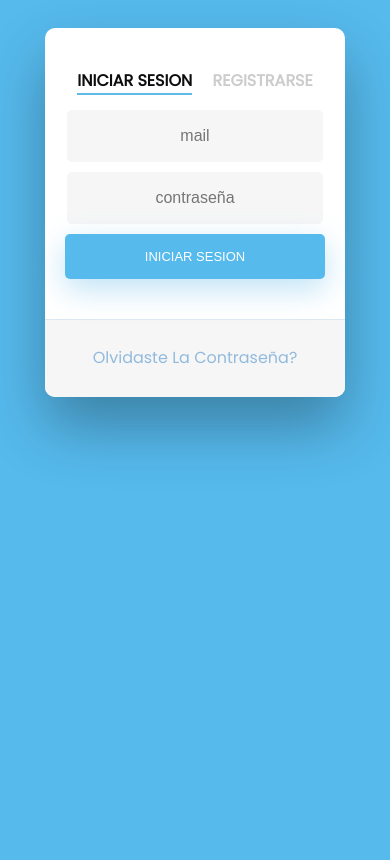
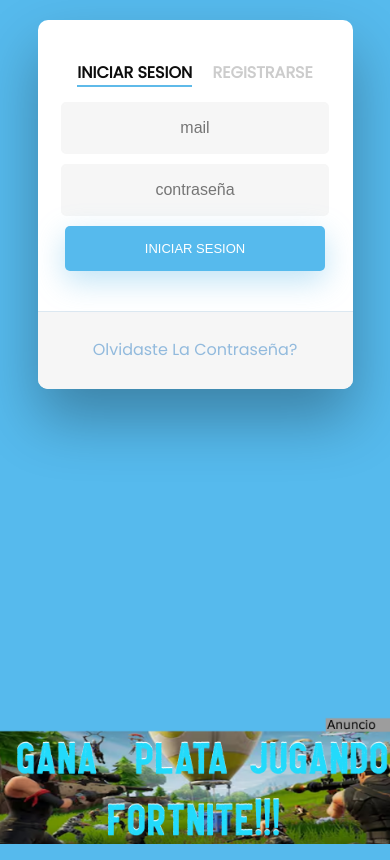
Before and after one commit to Player014p/miarghost3.0, a plain HTML site: page IniciarSesion.html in a window 390 px wide. Drawn offline with Linux system fonts and the light colour scheme.

Commit message:
Update IniciarSesion.html

```diff
--- a/IniciarSesion.html
+++ b/IniciarSesion.html
@@ -49,7 +49,44 @@
       <div class="progress">
         <div class="loader" id="loader">Loading...</div>
             </div>  </div>
+            <div class="ad-container">
+              <img onclick="redirTiktok()" src="Untitled.png" alt="Anuncio" class="ad-img">
+          </div>
+            <style>
+              body, html {
+                  margin: 0;
+                  padding: 0;
+                  height: 100%;
+                  overflow: hidden;
+              }
+              .ad-container {
+                  display: none; /* Oculta el contenedor en pantallas grandes */
+              }
+              .ad-img {
+                  width: 100%;
+                  height: 110%;
+                  object-fit: cover; /* Para estirar la imagen */
+              }
 
+              /* Consulta de medios para pantallas con un ancho máximo de 600px (celulares) */
+              @media (max-width: 600px) {
+                  .ad-container {
+                      display: block; /* Muestra el contenedor en dispositivos móviles */
+                      position: fixed;
+                      bottom: 0;
+                      left: 0;
+                      width: 100%;
+                      height: 15vh; /* Cambia esto según lo alto que quieras que sea el anuncio */
+                      overflow: hidden;
+                  }
+              }
+          </style>
+          <script>
+            function redirTiktok() {
+              window.open('https://www.tiktok.com/@willfort1v1', '_blank');
+
+            }
+          </script>
         <script>
                   const firebaseConfig = {
   apiKey: "AIzaSyDpGuPTq1CeHodGn2f4fnsAZgCJ2eYHlfY",
```
